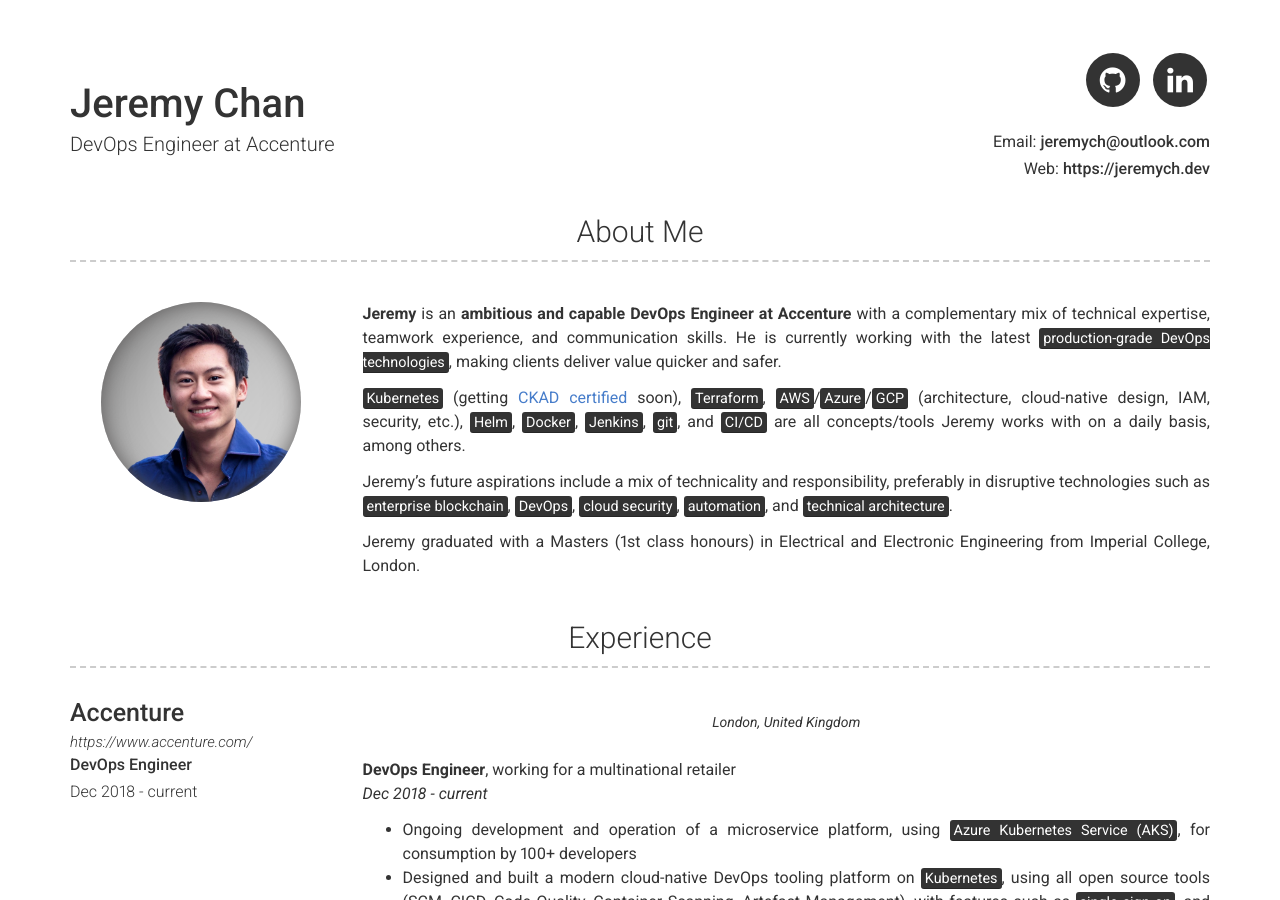
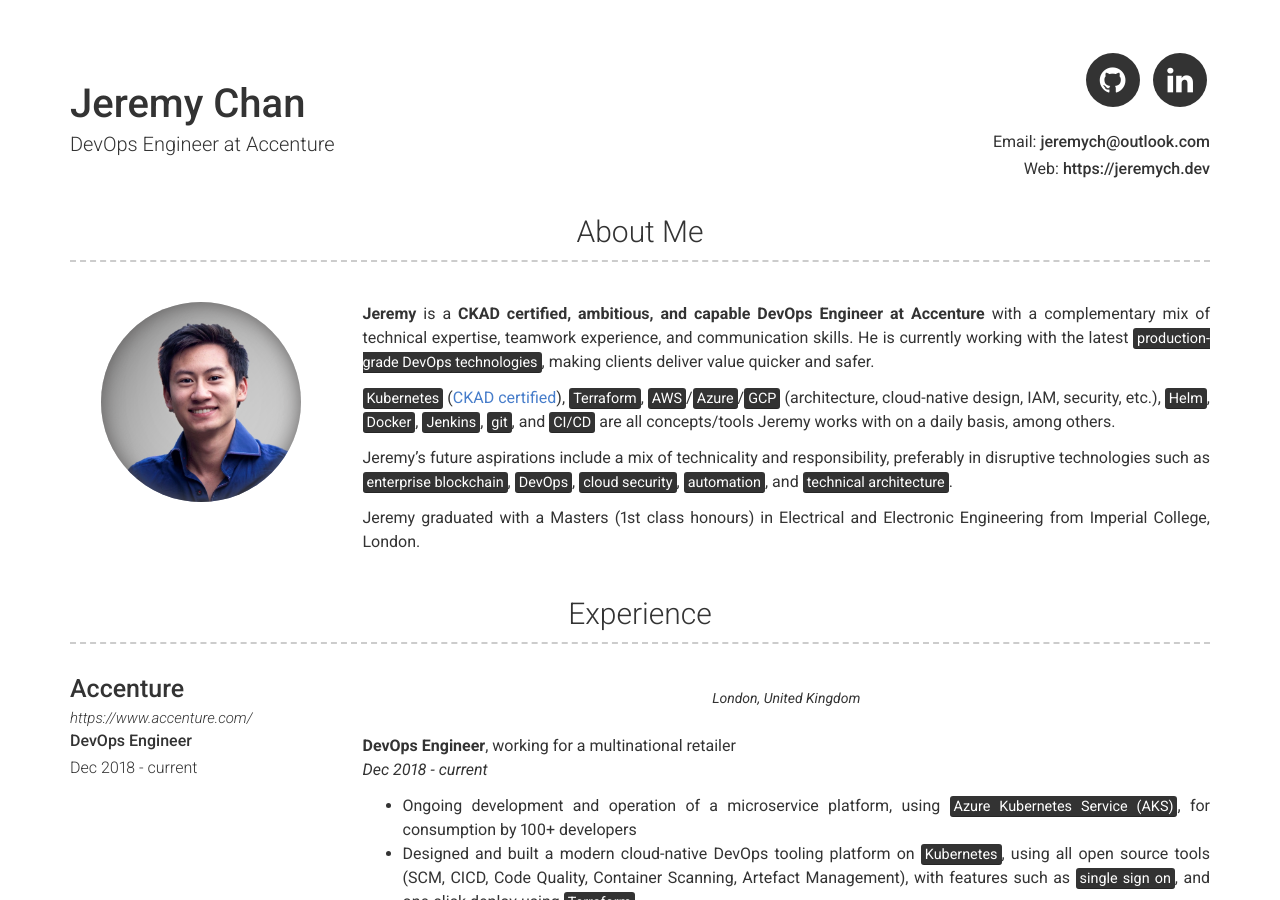
Before and after one commit to jeremych1000/jeremych1000.github.io, a Jekyll site: the page built from index.md, in a window 1280 px wide and 900 px high. Built offline with Jekyll 4.4.1, drawn with Linux system fonts in a browser that asks for light colours.

Commit message:
Update _config.yml

```diff
--- a/_config.yml
+++ b/_config.yml
@@ -27,9 +27,9 @@ linkedin_username: jeremych
 # about_title: About Me (Use this to override about section title)
 about_profile_image: images/profile.jpg
 about_content: | # this will include new lines to allow paragraphs
-  **Jeremy** is an **ambitious and capable DevOps Engineer at Accenture** with a complementary mix of technical expertise, teamwork experience, and communication skills. He is currently working with the latest <mark>production-grade DevOps technologies</mark>, making clients deliver value quicker and safer.
+  **Jeremy** is a **CKAD certified, ambitious, and capable DevOps Engineer at Accenture** with a complementary mix of technical expertise, teamwork experience, and communication skills. He is currently working with the latest <mark>production-grade DevOps technologies</mark>, making clients deliver value quicker and safer.
 
-  <mark>Kubernetes</mark> (getting [CKAD certified](https://www.cncf.io/certification/ckad/) soon), <mark>Terraform</mark>, <mark>AWS</mark>/<mark>Azure</mark>/<mark>GCP</mark> (architecture, cloud-native design, IAM, security, etc.), <mark>Helm</mark>, <mark>Docker</mark>, <mark>Jenkins</mark>, <mark>git</mark>, and <mark>CI/CD</mark> are all concepts/tools Jeremy works with on a daily basis, among others.
+  <mark>Kubernetes</mark> ([CKAD certified](https://www.cncf.io/certification/ckad/)), <mark>Terraform</mark>, <mark>AWS</mark>/<mark>Azure</mark>/<mark>GCP</mark> (architecture, cloud-native design, IAM, security, etc.), <mark>Helm</mark>, <mark>Docker</mark>, <mark>Jenkins</mark>, <mark>git</mark>, and <mark>CI/CD</mark> are all concepts/tools Jeremy works with on a daily basis, among others.
 
   Jeremy's future aspirations include a mix of technicality and responsibility, preferably in disruptive technologies such as <mark>enterprise blockchain</mark>, <mark>DevOps</mark>, <mark>cloud security</mark>, <mark>automation</mark>, and <mark>technical architecture</mark>.
 
```
